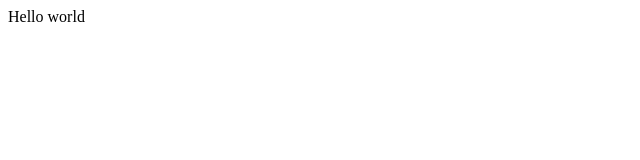
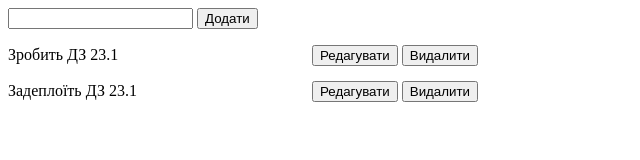
Before and after one commit to marimano/todo-list, a website: page client/index.html in a window 1280 px wide. Shown: the whole page, without its empty margins (0-640 px from the left). Drawn offline with Linux system fonts and the light colour scheme.

Commit message:
add mock task list

```diff
--- a/client/index.html
+++ b/client/index.html
@@ -8,7 +8,24 @@
     <title>Тудуха</title>
   </head>
   <body>
-    <div>Hello world</div>
+    <div class="todo">
+      <div class="todo-input-block">
+        <input class="todo-input"/>
+        <button>Додати</button>
+      </div>
+      <ul class="todo-list">
+        <li class="todo-list-item">
+          <span class="todo-list-item-text">Зробить ДЗ 23.1</span>
+          <button>Редагувати</button>
+          <button>Видалити</button>
+        </li>
+        <li class="todo-list-item">
+          <span class="todo-list-item-text">Задеплоїть ДЗ 23.1</span>
+          <button>Редагувати</button>
+          <button>Видалити</button>
+        </li>
+      </ul>
+    </div>
     <script src="./index.js"></script>
   </body>
 </html>
--- a/client/styles.css
+++ b/client/styles.css
@@ -0,0 +1,12 @@
+.todo-list {
+  padding-left: 0;
+  list-style: none;
+  display: flex;
+  flex-direction: column;
+  gap: 15px;
+}
+
+.todo-list-item-text {
+  display: inline-block;
+  width: 300px;
+}
```
